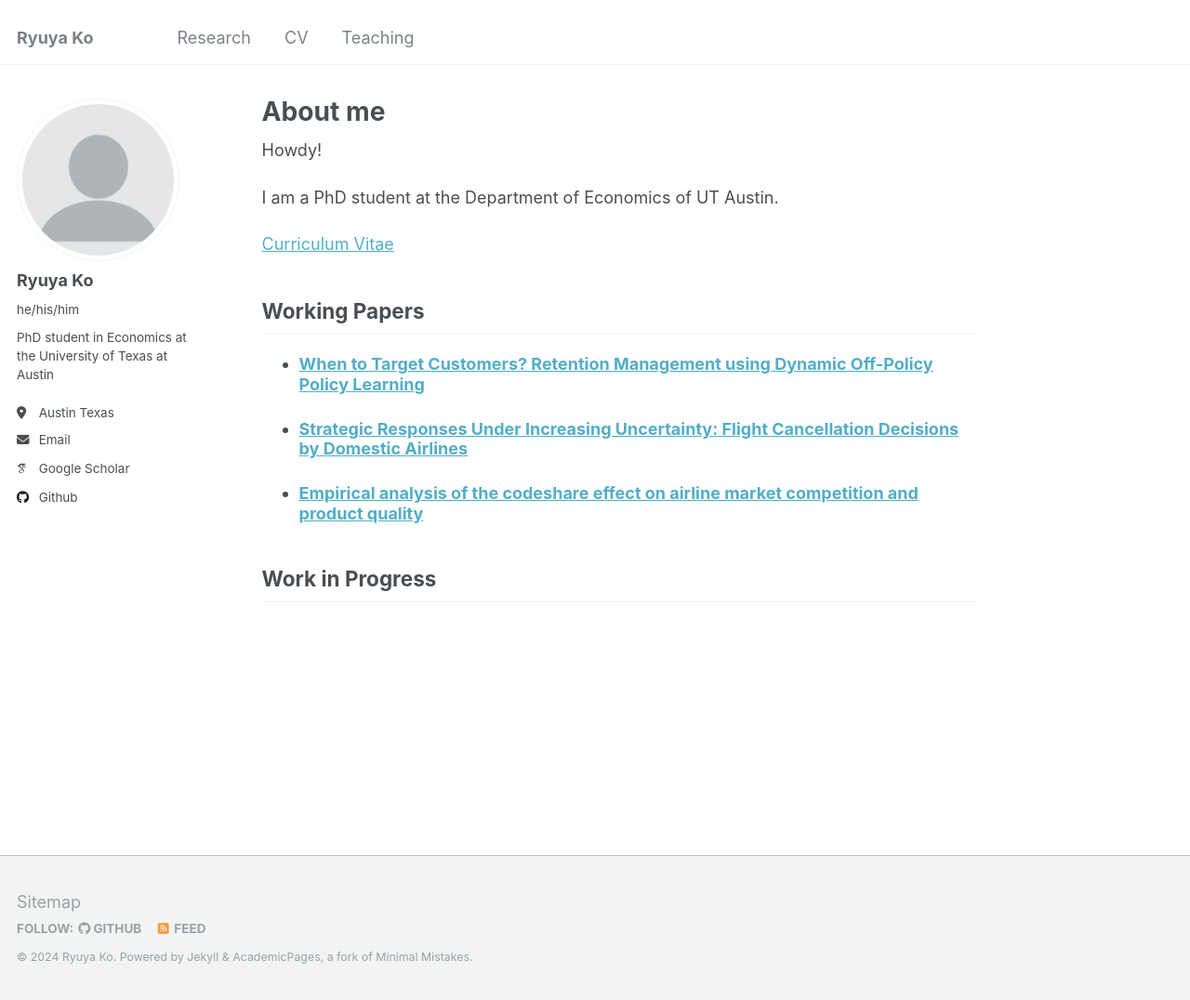
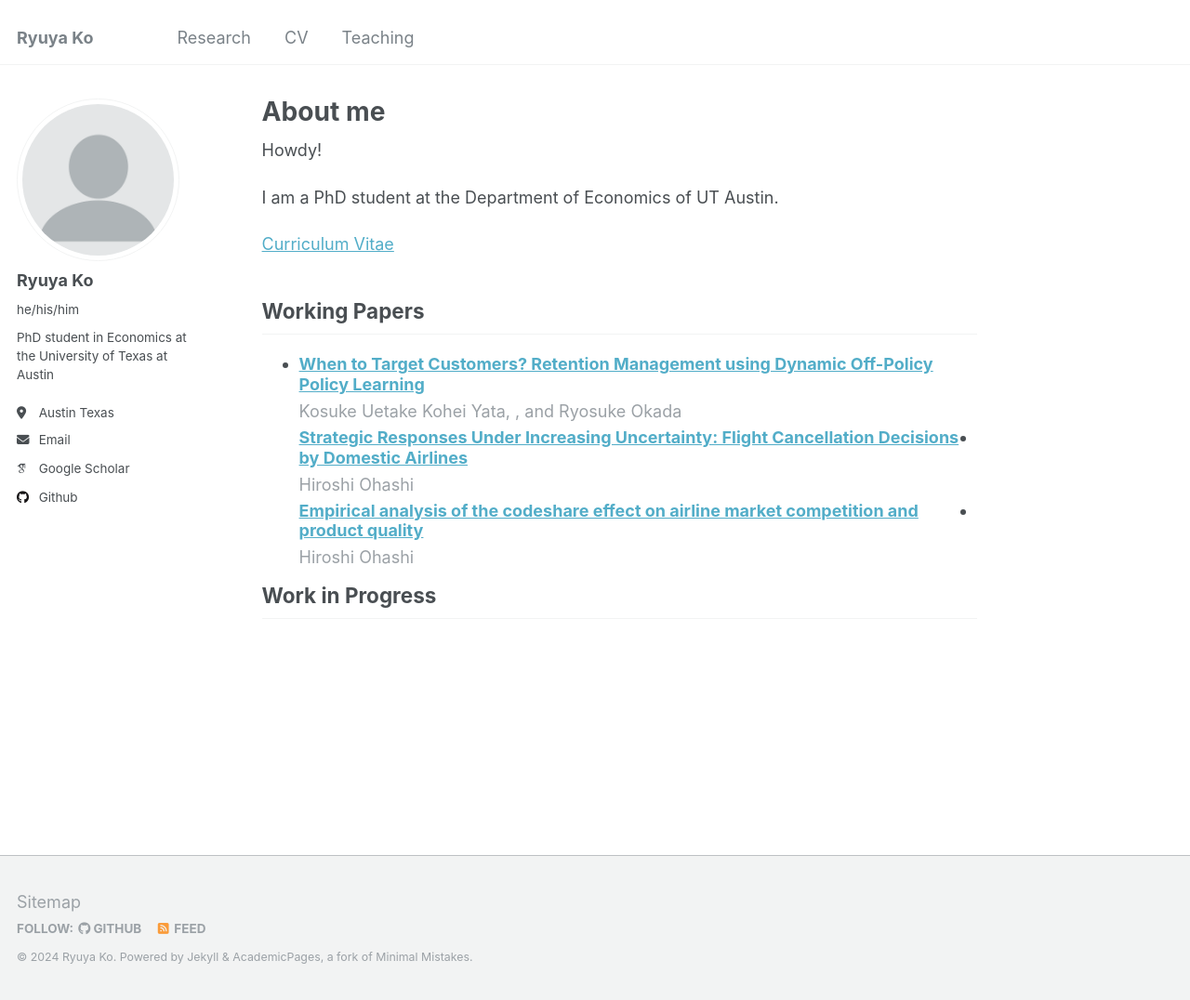
Before and after one commit to ryuya-ko/ryuya-ko.github.io, a Jekyll site: the page built from _pages/about.md, in a window 1280 px wide and 1076 px high. Shown: the whole window at 93% size. Built offline with Jekyll 4.4.1, drawn with Linux system fonts in a browser that asks for light colours; some web fonts are replaced.

Commit message:
add info of coauthors

```diff
--- a/_includes/archive-single-cv.html
+++ b/_includes/archive-single-cv.html
@@ -12,27 +12,45 @@
 {% assign title = post.title %}
 {% endif %}
 
-<div class="{{ include.type | default: "list" }}__item">
+<div class="{{ include.type | default: " list" }}__item">
   <article class="archive__item" itemscope itemtype="http://schema.org/CreativeWork">
     <li>
       {% if include.type == "grid" and teaser %}
       <div class="archive__item-teaser">
-        <img src=
-          {% if teaser contains "://" %}
-            "{{ teaser }}"
-          {% else %}
-            "{{ teaser | prepend: "/images/" | prepend: base_path }}"
-          {% endif %}
-          alt="">
+        <img src={% if teaser contains "://" %} "{{ teaser }}" {% else %} "{{ teaser | prepend: " /images/" | prepend:
+          base_path }}" {% endif %} alt="">
       </div>
       {% endif %}
       <h3 class="archive__item-title" itemprop="headline">
         {% if post.link %}
-        <a href="{{ post.link }}">{{ title }}</a> <a href="{{ base_path }}{{ post.url }}" rel="permalink"><i class="fa fa-link" aria-hidden="true" title="permalink"></i><span class="sr-only">Permalink</span></a>
+        <a href="{{ post.link }}">{{ title }}</a> <a href="{{ base_path }}{{ post.url }}" rel="permalink"><i
+            class="fa fa-link" aria-hidden="true" title="permalink"></i><span class="sr-only">Permalink</span></a>
         {% else %}
         <a href="{{ base_path }}{{ post.url }}" rel="permalink">{{ title }}</a>
         {% endif %}
       </h3>
+      <!-- add coauthors if exists as post.coauthors -->
+      <p class="page__meta" itemprop="author">
+        {% if post.coauthors %}
+        <!-- list coauthors as Fullname 1, Fullname 2, ..., and Fullname N in one line-->
+        <!-- notice that coauthors contain the names connected by , -->
+        {% assign coauthors = post.coauthors | split: "," %}
+        {% for coauthor in coauthors %}
+        {% assign coauthor = coauthor | strip %}
+        {% if forloop.first %}
+        {{ coauthor }}
+        {% elsif forloop.last %}
+        {% if coauthors.size > 2 %}
+        , and {{ coauthor }}
+        {% else %}
+        and {{ coauthor }}
+        {% endif %}
+        {% else %}
+        {{ coauthor }},
+        {% endif %}
+        {% endfor %}
+      </p>
+      {% endif %}
       {% if post.read_time %}
       <p class="page__meta"><i class="fa fa-clock-o" aria-hidden="true"></i> {% include read-time.html %}</p>
       {% endif %}
--- a/_publications/2022-08-15-codeshare.md
+++ b/_publications/2022-08-15-codeshare.md
@@ -8,6 +8,7 @@ venue: 'Working Paper'
 # slidesurl: 'http://academicpages.github.io/files/slides1.pdf'
 paperurl: 'http://ryuya-ko.github.io/files/codeshare.pdf'
 # citation: 'Ko, Ryuya and Ohashi, Hiroshi. (2022). &quot;Empirical analysis of the codeshare effect on airline market competition and product quality&quot; <i>Working Paper</i>'
+coauthors: Hiroshi Ohashi
 ---
 <!-- [Download slides here](http://academicpages.github.io/files/slides1.pdf) -->
 
--- a/_publications/2023-12-30-cancellation_uncertainty.md
+++ b/_publications/2023-12-30-cancellation_uncertainty.md
@@ -8,6 +8,7 @@ venue: 'Working Paper'
 # slidesurl: 'http://academicpages.github.io/files/slides1.pdf'
 paperurl: 'http://ryuya-ko.github.io/files/cancellation_uncertainty.pdf'
 # citation: 'Ko, Ryuya and Ohashi, Hiroshi. (2023). &quot;Strategic Responses Under Increasing Uncertainty: Flight Cancellation Decisions by Domestic Airlines&quot; <i>Working Paper</i>'
+coauthors: Hiroshi Ohashi
 ---
 <!-- [Download slides here](http://academicpages.github.io/files/slides1.pdf) -->
 
--- a/_publications/2024-05-02-optimal_targeting.md
+++ b/_publications/2024-05-02-optimal_targeting.md
@@ -8,6 +8,7 @@ venue: 'Working Paper'
 # slidesurl: 'http://academicpages.github.io/files/slides1.pdf'
 paperurl: 'http://ryuya-ko.github.io/files/optimal_targeting.pdf'
 # citation: 'Ko, Ryuya and Uetake, Kosuke and Yata, Kohei and Okada, Ryosuke, When to Target Customers? Retention Management using Dynamic Off-Policy Policy Learning (May 2, 2024). <i>Working Paper</i>'
+coauthors: Kosuke Uetake, Kohei Yata, Ryosuke Okada
 ---
 <!-- [Download slides here](http://academicpages.github.io/files/slides1.pdf) -->
 
```
Lines whose indentation alone changed are shown as unchanged.
